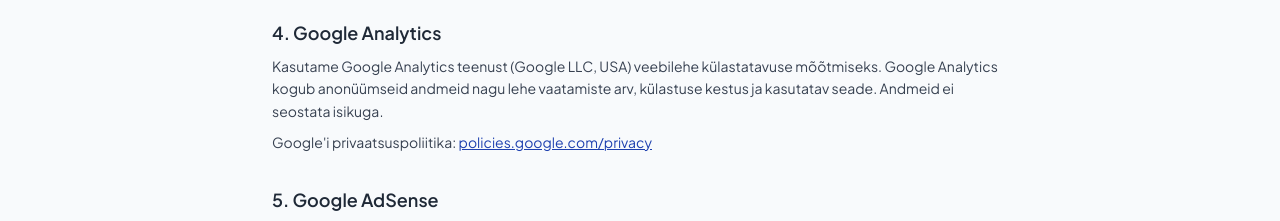
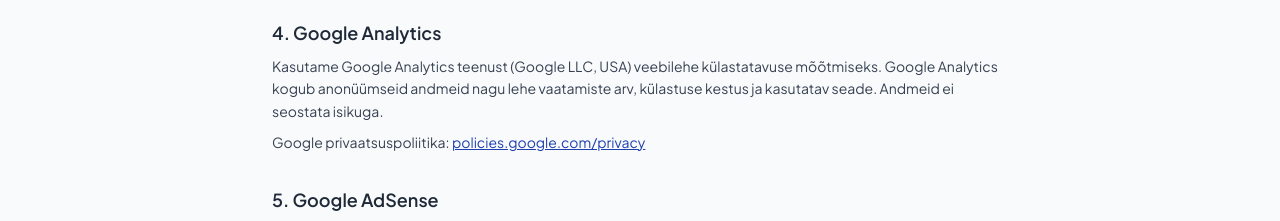
Before and after one commit to veikoff/arvuta-eu, a Next.js app: page /privaatsuspoliitika in a window 1280 px wide. Shown: the part 780-1001 px from the top of the page. Built offline with nearby package versions, Linux system fonts and the light colour scheme.

Commit message:
fix: escape quote in privacy policy

```diff
--- a/app/privaatsuspoliitika/page.tsx
+++ b/app/privaatsuspoliitika/page.tsx
@@ -73,7 +73,7 @@
             ja kasutatav seade. Andmeid ei seostata isikuga.
           </p>
           <p className="mt-2">
-            Google&apos;i privaatsuspoliitika:{" "}
+            Google privaatsuspoliitika:{" "}
             <a href="https://policies.google.com/privacy" target="_blank" rel="noopener noreferrer" className="text-[#1E40AF] underline">
               policies.google.com/privacy
             </a>
```
